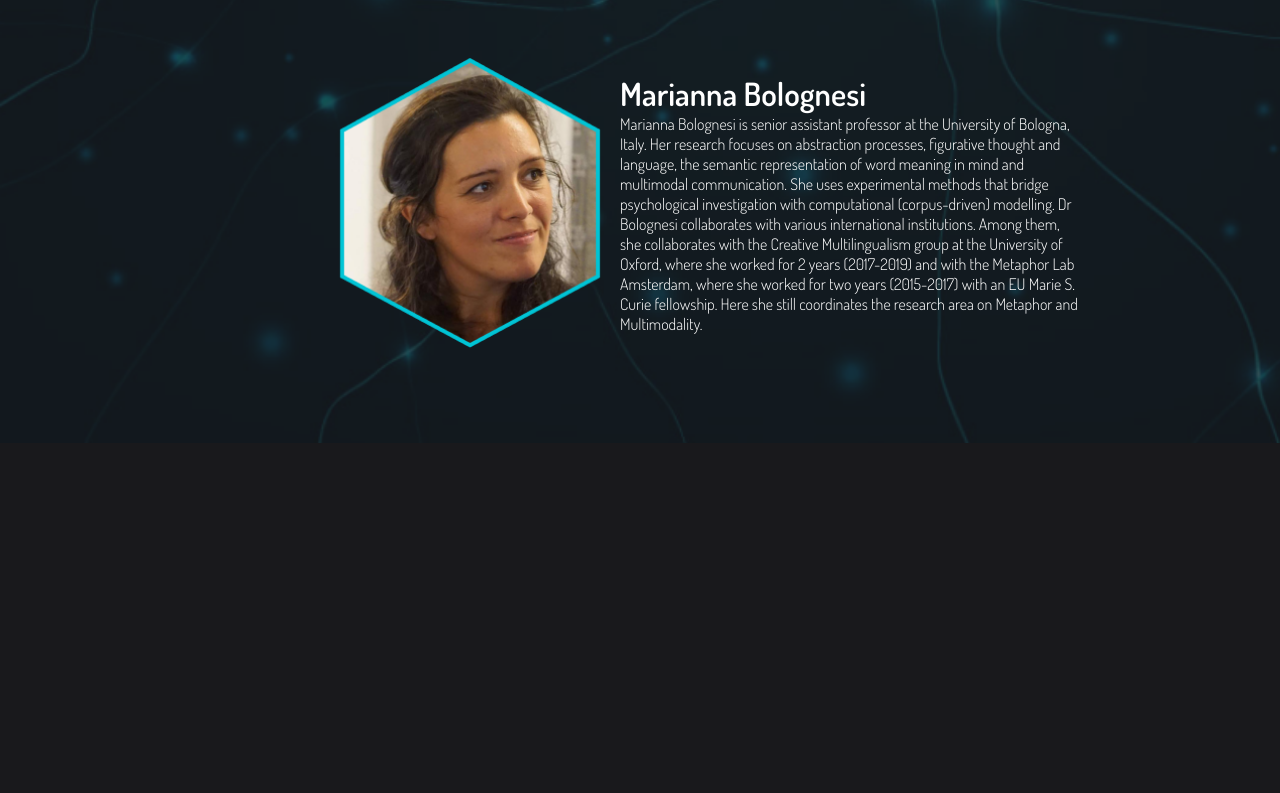
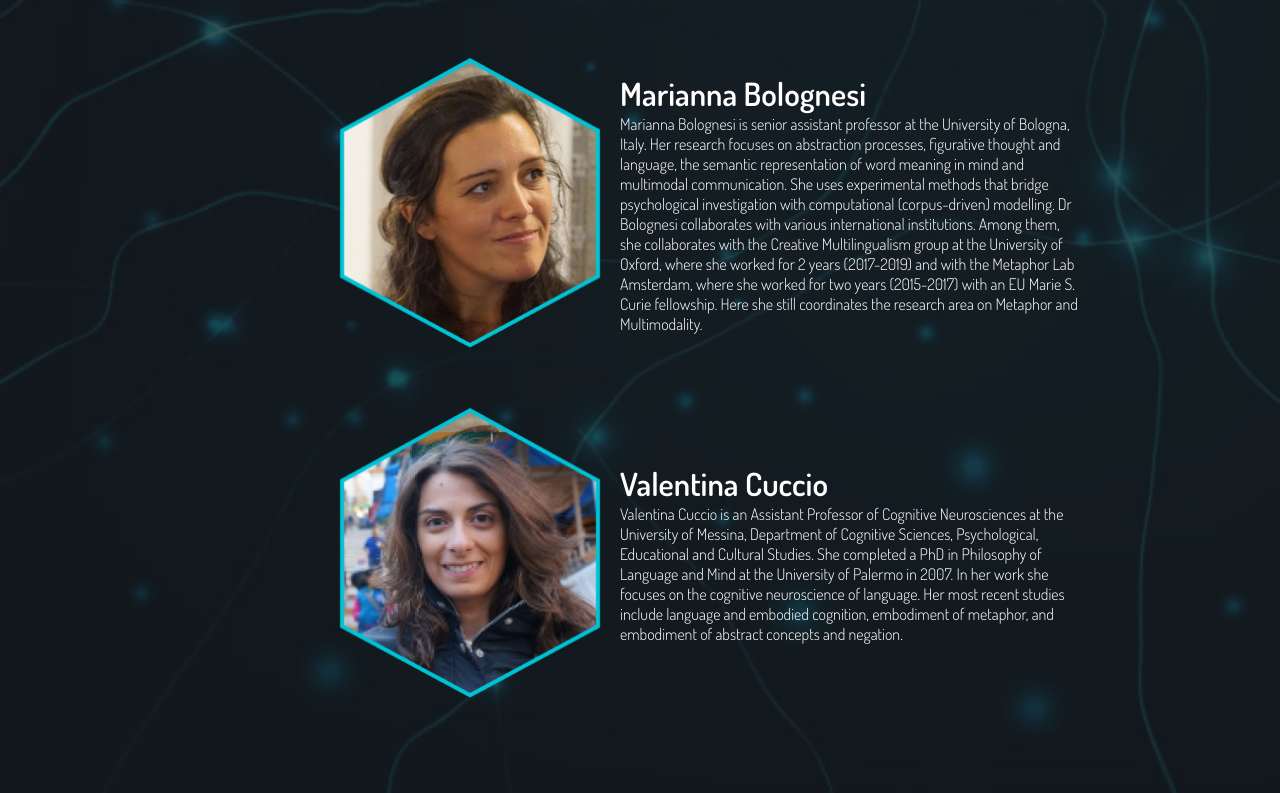
Before and after one commit to Snikerso/Neuromania, a Next.js app: page /guests in a window 1280 px wide. Shown: the part 1187-1980 px from the top of the page. Before the commit the page ends 1630 px from the top, so only its background shows below. Built offline with nearby package versions, Linux system fonts and the light colour scheme.

Commit message:
add valentine

```diff
--- a/src/global/constants/data.js
+++ b/src/global/constants/data.js
@@ -63,6 +63,14 @@ export const sheduleData = [
         keynote:true,
         link:"",
         img:"bolognese.png",
+      },
+      {
+        id: 4,
+        name:"Valentina Cuccio",
+        bio:"Valentina Cuccio is an Assistant Professor of Cognitive Neurosciences at the University of Messina, Department of Cognitive Sciences, Psychological, Educational and Cultural Studies. She completed a PhD in Philosophy of Language and Mind at the University of Palermo in 2007. In her work she focuses on the cognitive neuroscience of language. Her most recent studies include language and embodied cognition, embodiment of metaphor, and embodiment of abstract concepts and negation." ,
+        keynote: true,
+        link: "",
+        img:"valentine.png",
       }
     ],
     paper:{
```
Also changed, not shown: public/assets/images/guests/valentine.png (added).
